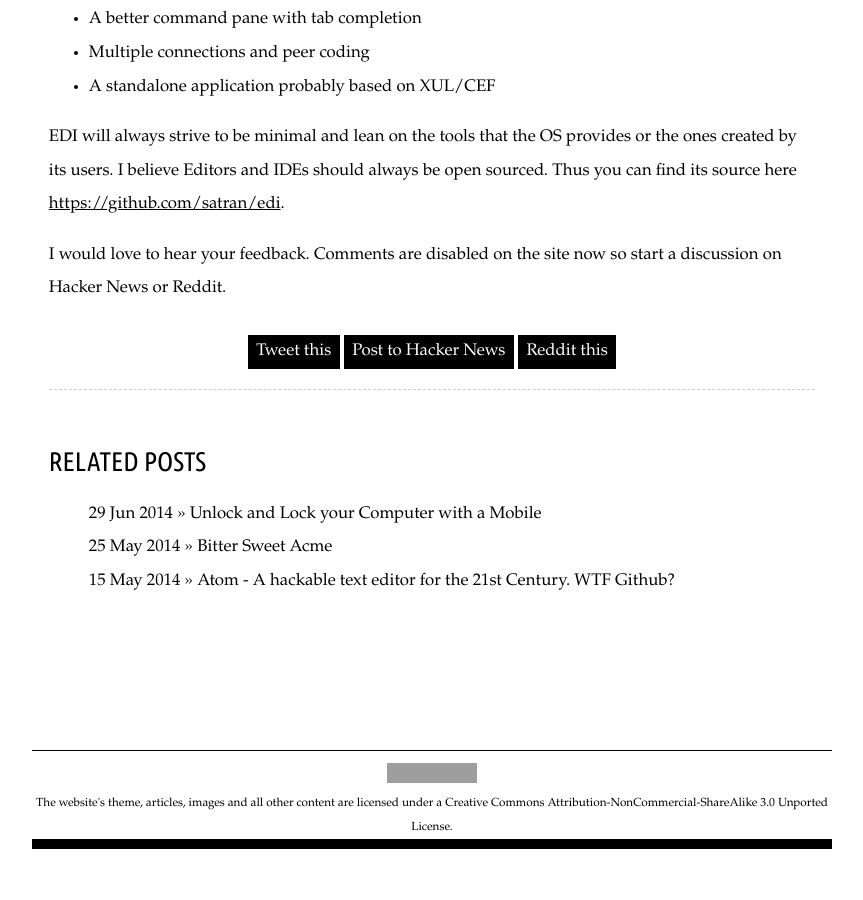
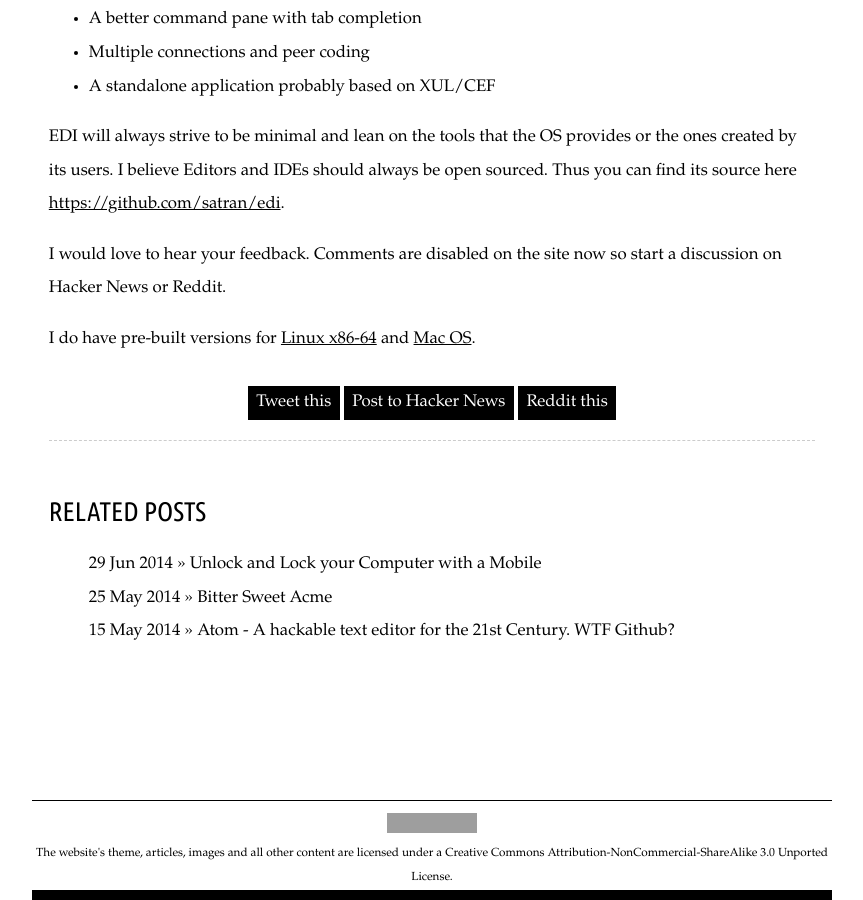
Before and after one commit to satran/satran.github.io, a Jekyll site: the page built from _posts/2014-07-06-introducing-edi.md, in a window 1280 px wide and 900 px high, scrolled down 2054 px. Shown: the whole window, without its empty margins (208-1071 px from the left). Built offline with Jekyll 4.4.1, drawn with Linux system fonts in a browser that asks for light colours; some web fonts are replaced; before the commit the page ends 2903 px from its top, so only the background shows below that; grey boxes are pictures that could not be loaded.

Commit message:
Adding the pre-built versions.

```diff
--- a/_posts/2014-07-06-introducing-edi.md
+++ b/_posts/2014-07-06-introducing-edi.md
@@ -32,3 +32,5 @@ EDI does very little now. But here are a few things that will be added in the ne
 EDI will always strive to be minimal and lean on the tools that the OS provides or the ones created by its users. I believe Editors and IDEs should always be open sourced. Thus you can find its source here [https://github.com/satran/edi](https://github.com/satran/edi).
 
 I would love to hear your feedback. Comments are disabled on the site now so start a discussion on Hacker News or Reddit.
+
+I do have pre-built versions for [Linux x86-64](/data/edi-linux-64) and [Mac OS](/data/edi-mac).
```
Also changed, not shown: 2 other files.
